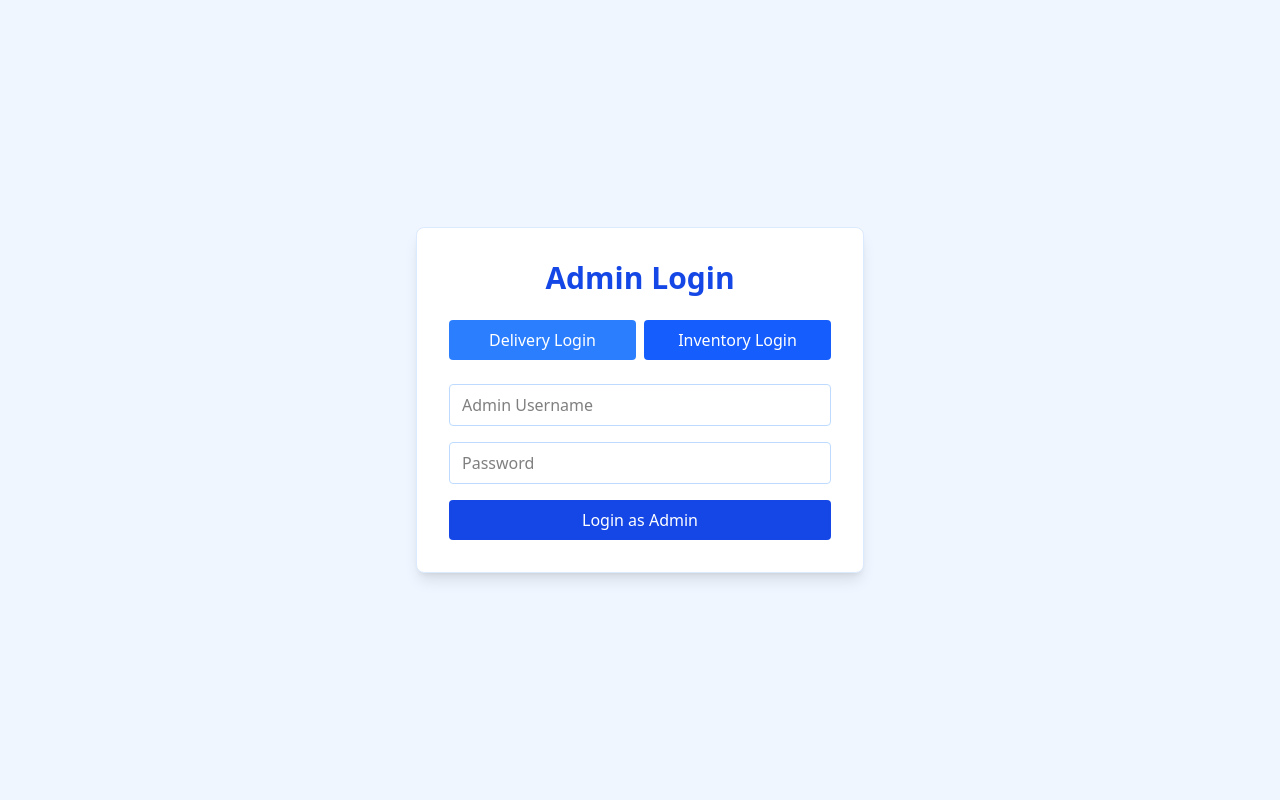
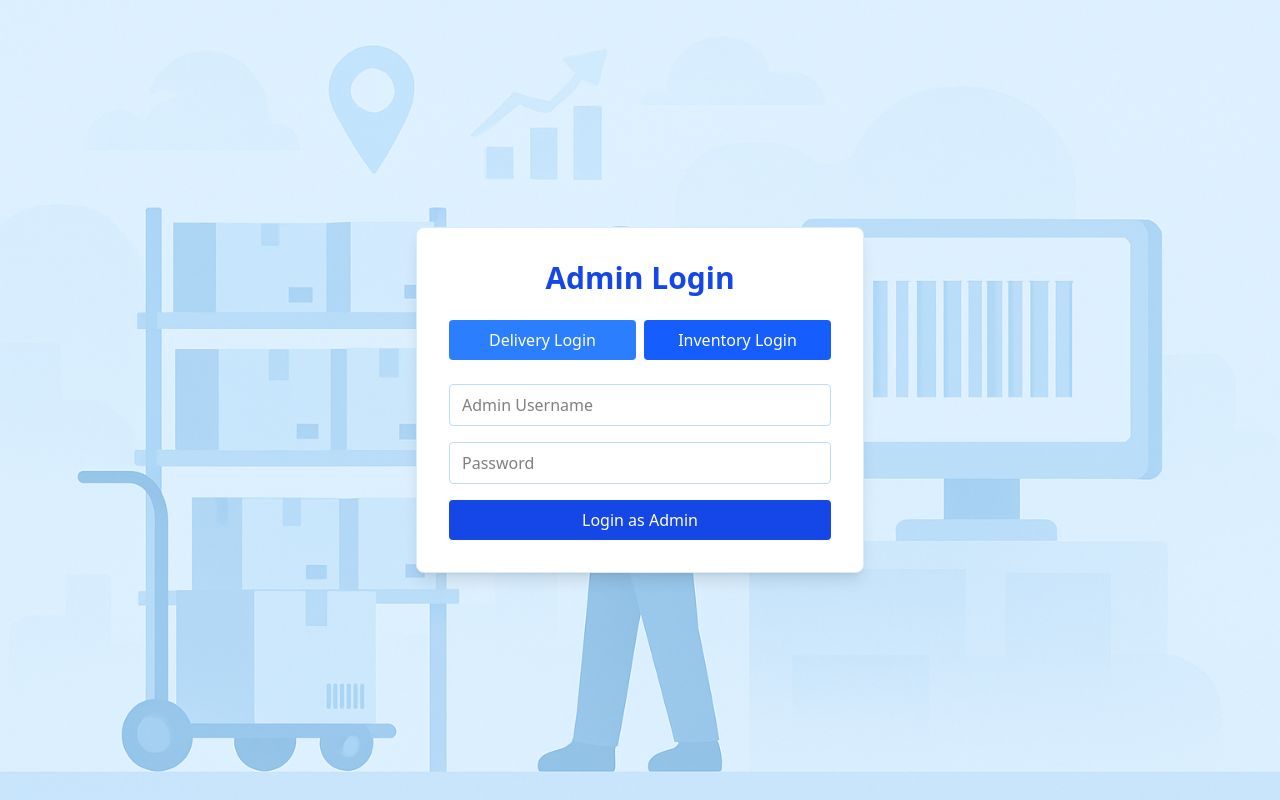
Before and after one commit to Maheshwaran03/virtusaFrontend, a React (Vite) app: page / in a window 1280 px wide. Built offline with nearby package versions, Linux system fonts and the light colour scheme.

Commit message:
updated frontend

```diff
--- a/src/components/Login.jsx
+++ b/src/components/Login.jsx
@@ -20,15 +20,8 @@ export default function Login() {
     }
   }, [location.search]);
 
-  // const INV_CREDENTIALS = { username: 'invteam', password: 'password123' };
-
   const handleInvLogin = async (e) => {
     e.preventDefault();
-    // console.log({
-    //   username: invUsername,
-    //   password: invPassword
-    // });
-    // return;
     try {
       const response = await axios.post(
         'http://localhost:8080/api/inventory/login',
@@ -42,17 +35,14 @@ export default function Login() {
           },
         }
       );
-      console.log(response);
       if (response.status === 200) {
         localStorage.setItem('userType', 'InvTeam');
         navigate('/inventory-dashboard');
       }
-
     } catch (error) {
-      if(error.status === 401) {
+      if (error.status === 401) {
         setError('Invalid username or password.');
-      }
-      else {
+      } else {
         setError('Server error. Please try again later.');
       }
     }
@@ -62,36 +52,23 @@ export default function Login() {
     setError('');
     try {
       const auth = getAuth(app);
-
-      // Clear any existing auth state to force fresh login
       await auth.signOut();
 
       const provider = new GoogleAuthProvider();
-
-      // Force account selection every time with multiple parameters
       provider.setCustomParameters({
         prompt: 'select_account',
         access_type: 'offline',
         include_granted_scopes: 'true'
       });
-
-      // Add scopes to ensure fresh authentication
       provider.addScope('email');
       provider.addScope('profile');
 
-      console.log('Attempting Google sign-in...');
       const result = await signInWithPopup(auth, provider);
-      console.log('Google sign-in successful:', result.user.email);
-
       localStorage.setItem('userType', 'DLTeam');
       localStorage.setItem('userEmail', result.user.email);
       navigate('/delivery-dashboard');
     } catch (err) {
-      console.error('Google login error:', err);
-
-      // Provide specific error messages
       let errorMessage = 'Google login failed. Please try again.';
-
       if (err.code === 'auth/popup-closed-by-user') {
         errorMessage = 'Login cancelled. Please try again.';
       } else if (err.code === 'auth/popup-blocked') {
@@ -103,21 +80,20 @@ export default function Login() {
       } else if (err.code) {
         errorMessage = `Login error: ${err.code}`;
       }
-
       setError(errorMessage);
     }
   };
 
   return (
-    <div className="min-h-screen flex items-center justify-center bg-blue-50">
-      <div className="bg-white p-8 rounded-lg shadow-md w-full max-w-md border border-blue-100">
-
-
+    <div
+      className="min-h-screen flex items-center justify-center bg-cover bg-center"
+      style={{ backgroundImage: "url('/bg-login-light.png')" }}
+    >
+      <div className="bg-white bg-opacity-90 p-8 rounded-lg shadow-md w-full max-w-md border border-blue-100 backdrop-blur-md">
         {view === 'inventory' && (
           <>
             <h2 className="text-2xl font-bold mb-6 text-center text-blue-700">Inventory Login</h2>
             {error && <div className="mb-4 text-red-500 text-center">{error}</div>}
-
             <form onSubmit={handleInvLogin} className="space-y-4">
               <input
                 type="text"
--- a/src/components/admin/AdminLogin.jsx
+++ b/src/components/admin/AdminLogin.jsx
@@ -9,7 +9,7 @@ export default function AdminLogin() {
 
   const handleAdminLogin = async (e) => {
     e.preventDefault();
-    setError(''); // Reset error message before request
+    setError('');
 
     try {
       const response = await fetch('http://localhost:8080/api/admin/login', {
@@ -33,8 +33,11 @@ export default function AdminLogin() {
   };
 
   return (
-    <div className="min-h-screen flex items-center justify-center bg-blue-50">
-      <div className="bg-white p-8 rounded-lg shadow-lg w-full max-w-md border border-blue-100">
+    <div
+      className="min-h-screen flex items-center justify-center bg-cover bg-center"
+      style={{ backgroundImage: "url('/bg-login-light.png')" }}
+    >
+      <div className="bg-white bg-opacity-90 p-8 rounded-lg shadow-lg w-full max-w-md border border-blue-100 backdrop-blur-md">
         <h2 className="text-3xl font-bold mb-6 text-center text-blue-700">Admin Login</h2>
 
         <div className="flex justify-between mb-6 gap-2">
```
Also changed, not shown: public/bg-login-light.png (added).
